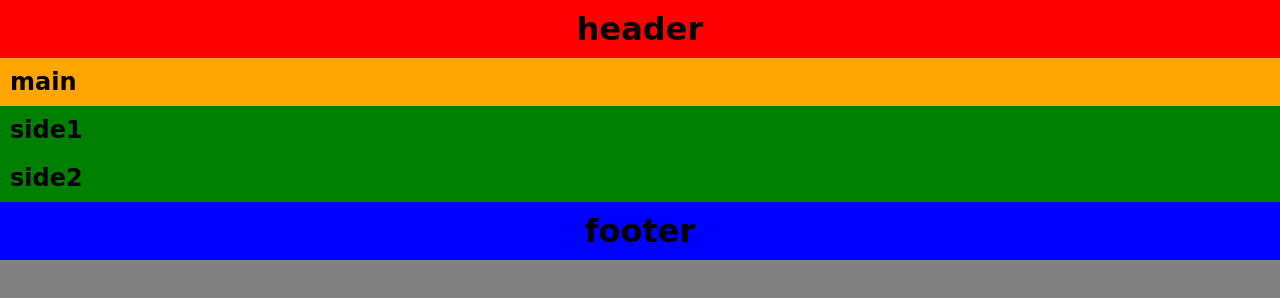
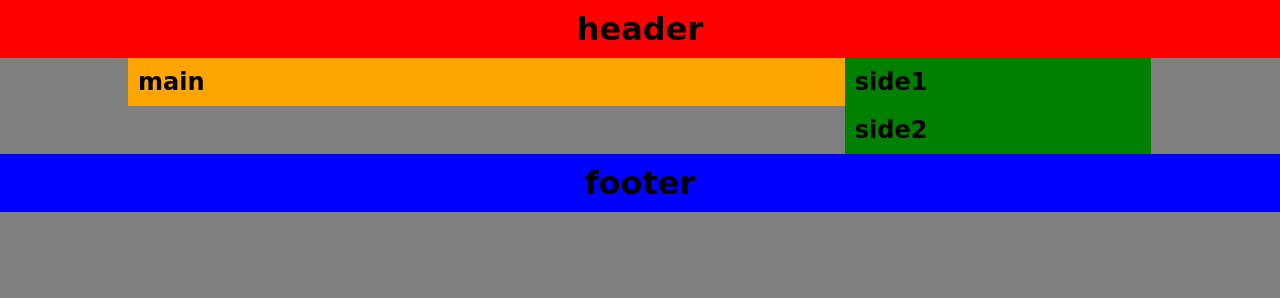
Before and after one commit to ryoukawa/web1-10, a plain HTML site: page index.html in a window 1280 px wide. Drawn offline with Linux system fonts and the light colour scheme; a web font is replaced by a local one.

Commit message:
Create default.css

```diff
--- a/css/default.css
+++ b/css/default.css
@@ -63,7 +63,7 @@ footer{
 
 @media screen and (min-width:641px){
   asidea{
-    width:calc(50%-20%);
+    width:calc(50% - 20px);
     float:left;
   }
   #side:after{
@@ -72,3 +72,26 @@ footer{
     clear:both;
   }
 }
+
+@media screen and (min-width:1025px){
+  #main{
+    max-width:1024px;
+    margin:auto;
+  }
+  section{
+    width:calc(70% - 20px);
+    float:left;
+  }
+  #side{
+    width:calc(1024px - 718px);
+    float:left;
+  }
+  aside{
+    width:calc(100% - 20px);
+  }
+  #main:after{
+    content:"";
+    display:block;
+    clear:both;
+  }
+}
```
